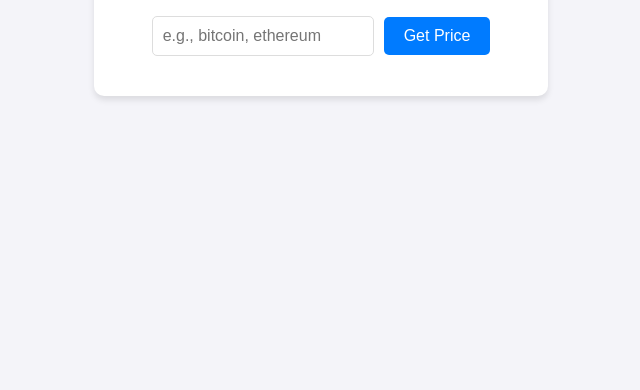
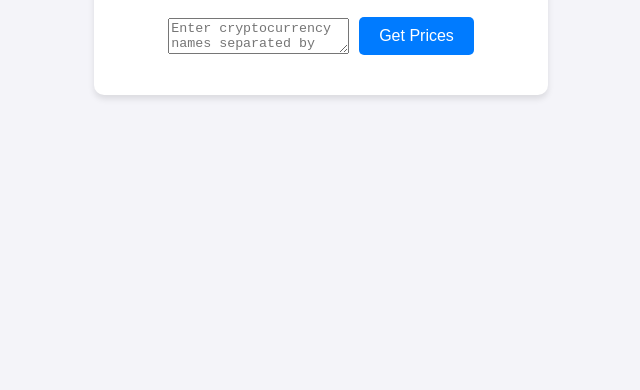
Before and after one commit to TheePoseidon/crypto-cut, a plain HTML site: page public/index.html in a window 1280 px wide. Shown: the part 410-800 px from the top of the page, without its empty margins (319-959 px from the left). Drawn offline with Linux system fonts and the light colour scheme.

Commit message:
Multiple coins update

```diff
--- a/public/index.html
+++ b/public/index.html
@@ -12,9 +12,10 @@
     <p>Enter the name of a cryptocurrency to get its price in USD.</p>
 
     <div class="form">
-      <input type="text" id="coinInput" placeholder="e.g., bitcoin, ethereum" />
-      <button id="fetchBtn">Get Price</button>
+      <textarea id="coinInput" placeholder="Enter cryptocurrency names separated by commas (e.g., bitcoin, ethereum)"></textarea>
+      <button id="fetchBtn">Get Prices</button>
     </div>
+
 
     <div id="result"></div>
   </div>
```
